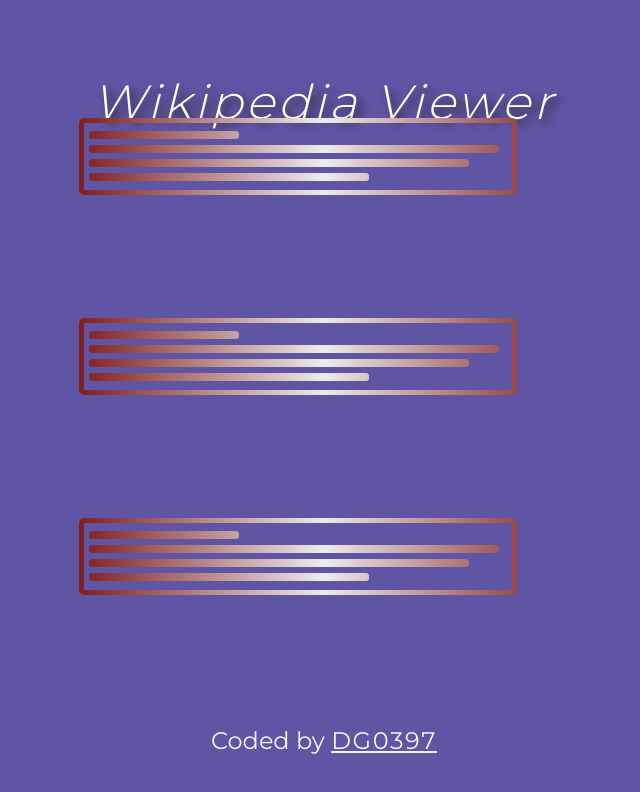
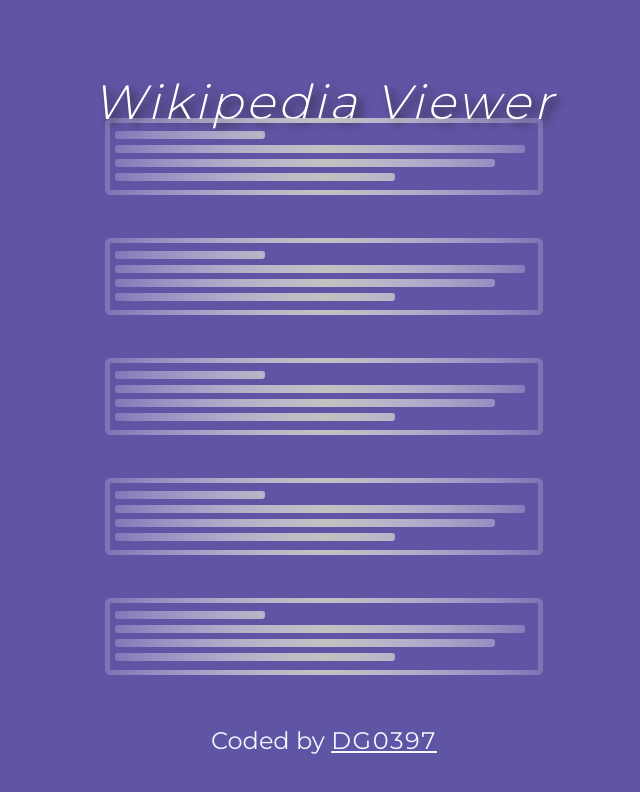
Before and after one commit to dg0397/Wikipedia-Viewer, a React (Create React App) app: page /search/1 in a window 1280 px wide. Shown: the top 792 px of the page, without its empty margins (316-956 px from the left). Built offline with nearby package versions, Linux system fonts and the light colour scheme; no server answers.

Commit message:
formatting  components-loaders

```diff
--- a/src/components/ContentLoader/ArticleFullLoader.jsx
+++ b/src/components/ContentLoader/ArticleFullLoader.jsx
@@ -4,11 +4,11 @@
 const ArticleFull = (props) => (
   <ContentLoader
     speed={2}
-    width={500}
+    width={450}
     height={220}
-    viewBox="0 0 500 220"
-    backgroundColor="#7f1a1a"
-    foregroundColor="#ecebeb"
+    viewBox="0 0 450 220"
+    backgroundColor="#ffffff28"
+    foregroundColor="#c1c1c1"
     {...props}
   >
     <rect x="15" y="13" rx="5" ry="5" width="180" height="10" />
--- a/src/components/ContentLoader/ArticleLoader.jsx
+++ b/src/components/ContentLoader/ArticleLoader.jsx
@@ -4,11 +4,11 @@
 const Article = (props) => (
   <ContentLoader
     speed={2}
-    width={500}
-    height={200}
-    viewBox="0 0 500 200"
-    backgroundColor="#7f1a1a"
-    foregroundColor="#ecebeb"
+    width={448}
+    height={120}
+    viewBox="0 0 448 120"
+    backgroundColor="#ffffff28"
+    foregroundColor="#c1c1c1"
     {...props}
   >
     <rect x="15" y="13" rx="3" ry="3" width="150" height="8" />
@@ -30,7 +30,7 @@
 }
 
 export default function SpinnerArticles() {
-  const list = [0,1,2];
+  const list = [0,1,2,3,4];
   const spinners = list.map(num => {
     return (
       <Article key = {num} />
```
